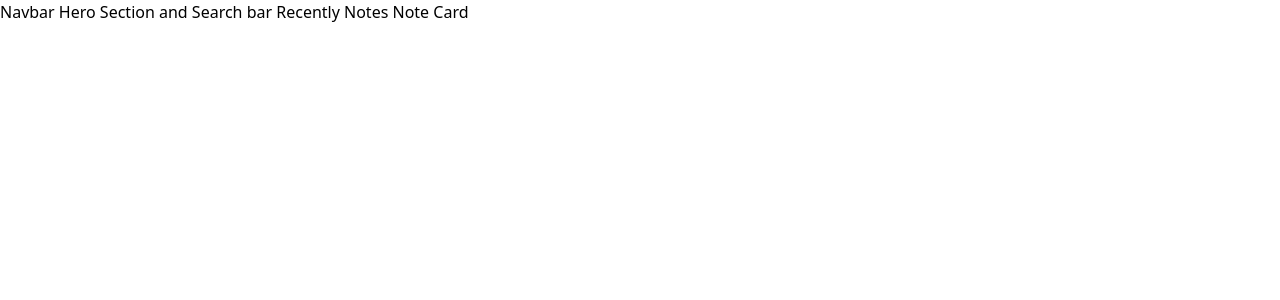
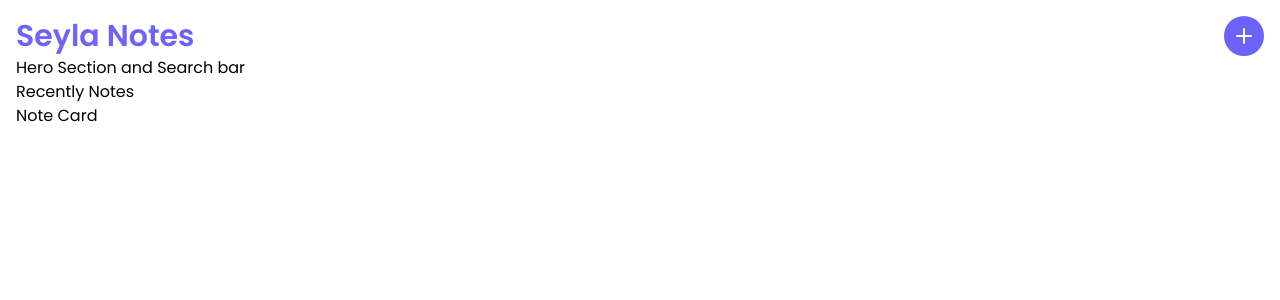
Before and after one commit to Seyla123/vue-crud-app, a Vue app: page / in a window 1280 px wide. Shown: the top 300 px of the page. Built offline with nearby package versions, Linux system fonts and the light colour scheme.

Commit message:
feat(header) : add header , name app and add notes icons

```diff
--- a/package.json
+++ b/package.json
@@ -10,6 +10,7 @@
   },
   "dependencies": {
     "@tailwindcss/vite": "^4.0.4",
+    "lucide-vue-next": "^0.475.0",
     "tailwindcss": "^4.0.4",
     "vue": "^3.5.13"
   },
--- a/src/App.vue
+++ b/src/App.vue
@@ -1,15 +1,15 @@
 <script setup>
-import Navbar from '@/components/Navbar.vue';
-import HeroSection from '@/components/HeroSection.vue';
+import Header from '@/components/Header.vue';
+import Search from '@/components/Search.vue';
 import RecentlyNotes from '@/components/RecentlyNotes.vue';
 import NoteCard from '@/components/NoteCard.vue';
 </script>
 <template>
-  <main>
-  <!-- Navbar -->
-  <Navbar />
+  <main class="max-w-7xl mx-auto p-4 font-poppins">
+  <!-- Header -->
+  <Header />
   <!-- Hero Section and Search bar-->
-  <HeroSection/>
+  <Search/>
   <!-- Recently Notes -->
   <RecentlyNotes/>
   <!-- Notes -->
--- a/src/assets/main.css
+++ b/src/assets/main.css
@@ -2,4 +2,5 @@
 
 @theme {
   --font-poppins: 'Poppins', sans-serif;
+  --text-main: '#6c63ff',
 }
--- /dev/null
+++ b/src/components/Header.vue
@@ -0,0 +1,15 @@
+<script setup>
+import { Plus } from 'lucide-vue-next';
+</script>
+<template>
+    <nav class="flex justify-between items-center">
+        <!-- My Notes -->
+        <h1 class="text-3xl font-semibold text-[#6c63ff]">
+            Seyla Notes
+        </h1>
+        <!-- Add Note -->
+        <button class="bg-[#6c63ff] rounded-full p-2">
+            <Plus size="24" color="#fff"/>
+        </button>
+    </nav>
+</template>
--- a/src/components/Navbar.vue
+++ /dev/null
@@ -1,3 +0,0 @@
-<template>
-    Navbar
-</template>
--- a/src/components/RecentlyNotes.vue
+++ b/src/components/RecentlyNotes.vue
@@ -1,3 +1,6 @@
 <template>
-    Recently Notes
+    <section>
+        <h1>Recently Notes</h1>
+
+    </section>
 </template>
--- a/src/main.js
+++ b/src/main.js
@@ -3,4 +3,7 @@ import './assets/main.css'
 import { createApp } from 'vue'
 import App from './App.vue'
 
-createApp(App).mount('#app')
+const app = createApp(App)
+
+
+app.mount('#app')
```
Also changed, not shown: src/components/NoteCard.vue (line endings or trailing spaces), src/components/Search.vue (renamed from src/components/HeroSection.vue), 1 other file (tests, documents, lock files or other folders).
